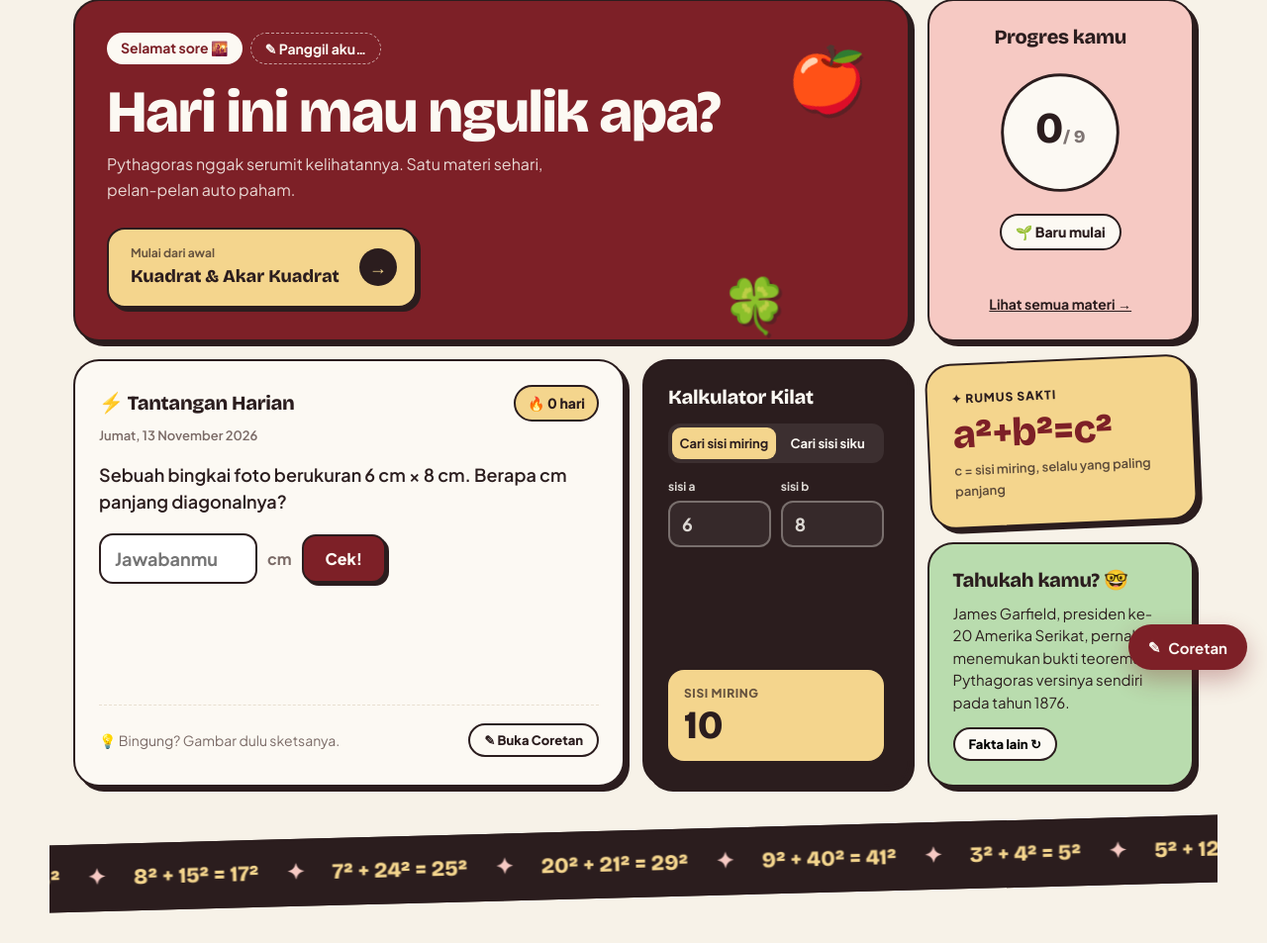
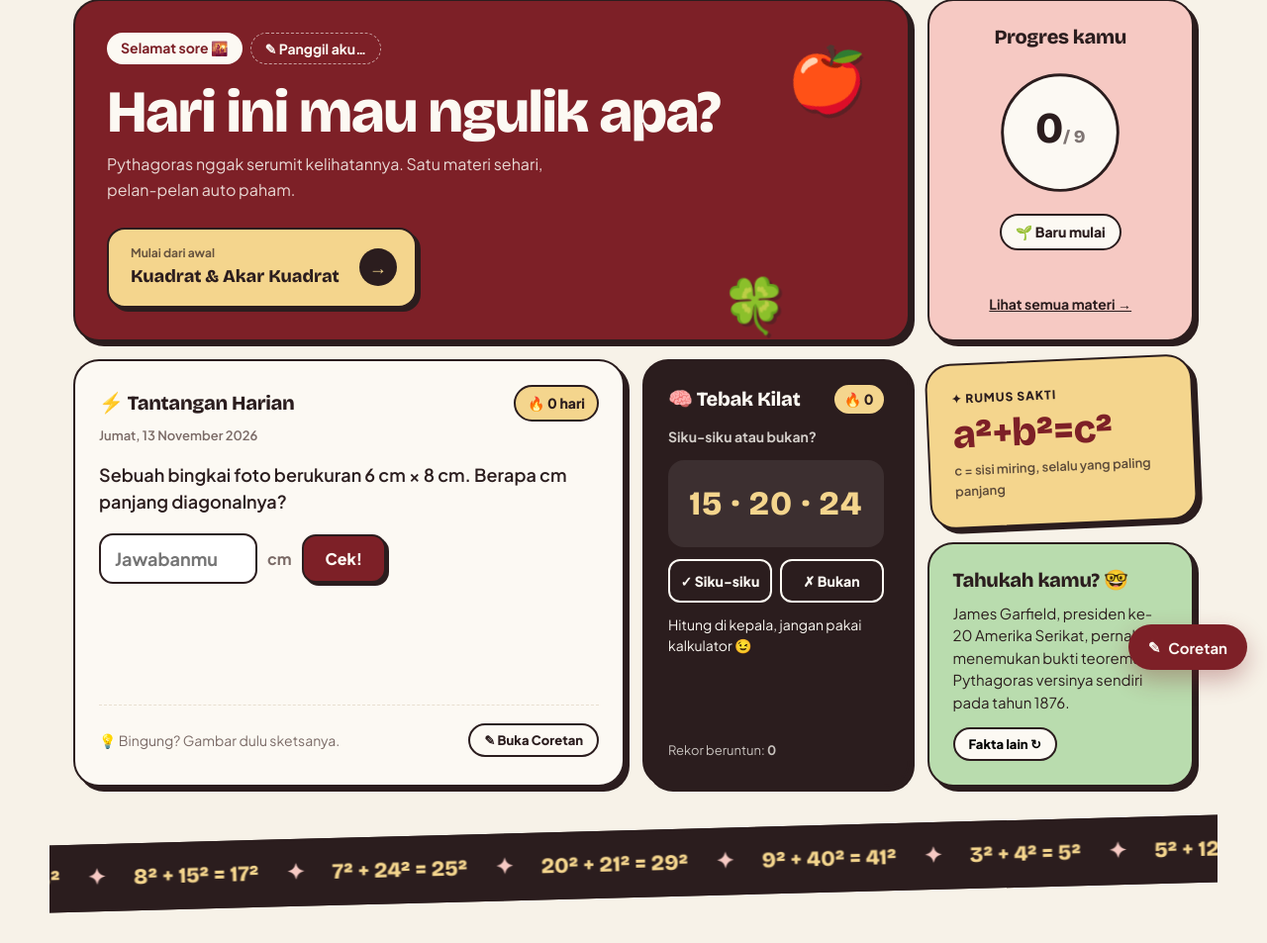
Before and after one commit to Nasywaa-Zaafarani-Kurniawan/2225250002_Nasywaa-Zaafarani-Kurniawan, a Flask app: page /beranda.html in a window 1280 px wide. Shown: the part 103-1056 px from the top of the page at 99% size. Run offline with Flask 3, Linux system fonts and the light colour scheme.

Commit message:
Beranda: ganti kalkulator kilat dengan game Tebak Kilat siku-siku atau bukan
Co-Authored-By: Claude Opus 5.5 <noreply@anthropic.com>

```diff
--- a/static/beranda.css
+++ b/static/beranda.css
@@ -494,92 +494,104 @@
     margin: 0 0 6px;
 }
 
-/* ---------- Kalkulator kilat ---------- */
+/* ---------- Tebak kilat ---------- */
 .kartu-kilat {
     grid-area: kilat;
     display: flex;
     flex-direction: column;
-    gap: 14px;
+    gap: 12px;
     background: var(--teks);
     color: var(--krem-terang);
 }
 
-.mode-kilat {
+.kepala-tebak {
     display: flex;
-    padding: 4px;
-    border-radius: 12px;
-    background: #ffffff14;
+    align-items: center;
+    justify-content: space-between;
+    gap: 8px;
 }
 
-.mode-kilat button {
-    flex: 1;
-    padding: 8px 6px;
-    border: none;
-    border-radius: 9px;
+.chip-beruntun {
+    padding: 3px 10px;
+    border-radius: 999px;
+    background: var(--kuning);
+    color: var(--teks);
+    font-weight: 800;
+    font-size: 14px;
+}
+
+.tanya-tebak {
+    margin: 0;
+    font-size: 14px;
+    font-weight: 700;
+    opacity: 0.8;
+}
+
+.angka-tebak {
+    padding: 16px 10px;
+    border-radius: 16px;
+    background: #ffffff14;
+    font-family: var(--font-judul);
+    font-size: clamp(26px, 3vw, 34px);
+    font-weight: 800;
+    text-align: center;
+    letter-spacing: 1px;
+    color: var(--kuning);
+}
+
+.tombol-tebak {
+    display: grid;
+    grid-template-columns: 1fr 1fr;
+    gap: 8px;
+}
+
+.tombol-tebak button {
+    padding: 11px 6px;
+    border: 2px solid var(--krem-terang);
+    border-radius: 12px;
     background: transparent;
     color: var(--krem-terang);
-    font: 700 13px "Plus Jakarta Sans", Arial, sans-serif;
+    font: 800 14px "Plus Jakarta Sans", Arial, sans-serif;
     cursor: pointer;
+    transition: transform 0.12s, background 0.15s;
 }
 
-.mode-kilat button.aktif {
-    background: var(--kuning);
-    color: var(--teks);
+.tombol-tebak button:hover:not(:disabled) {
+    background: #ffffff1f;
+    transform: translateY(-2px);
 }
 
-.isian-kilat {
-    display: grid;
-    grid-template-columns: 1fr 1fr;
-    gap: 10px;
+.tombol-tebak button:disabled {
+    cursor: default;
+    opacity: 0.6;
 }
 
-.isian-kilat label {
-    display: flex;
-    flex-direction: column;
-    gap: 4px;
-    font-size: 12px;
-    font-weight: 700;
-    opacity: 0.85;
+.tombol-tebak button.benar {
+    background: var(--hijau-pop);
+    border-color: var(--hijau-pop);
+    color: var(--teks);
+    opacity: 1;
 }
 
-.isian-kilat input {
-    width: 100%;
-    padding: 10px 12px;
-    border: 2px solid #fcf9f366;
-    border-radius: 12px;
-    background: #ffffff10;
-    color: var(--krem-terang);
-    font: 700 18px "Plus Jakarta Sans", Arial, sans-serif;
+.tombol-tebak button.salah {
+    background: var(--pink);
+    border-color: var(--pink);
+    color: var(--teks);
+    opacity: 1;
 }
 
-.isian-kilat input:focus {
-    outline: 2px solid var(--kuning);
-    border-color: transparent;
+.hasil-tebak {
+    min-height: 42px;
+    margin: 0;
+    font-size: 14px;
+    line-height: 1.5;
+    font-variant-numeric: tabular-nums;
 }
 
-.hasil-kilat {
-    margin-top: auto;
-    padding: 14px 16px;
-    border-radius: 16px;
-    background: var(--kuning);
-    color: var(--teks);
-}
-
-.hasil-kilat span {
-    display: block;
-    font-size: 12px;
-    font-weight: 800;
-    text-transform: uppercase;
-    letter-spacing: 0.6px;
-    opacity: 0.7;
-}
-
-.hasil-kilat strong {
-    display: block;
-    font-family: var(--font-judul);
-    font-size: clamp(28px, 3.4vw, 40px);
-    line-height: 1.1;
-    word-break: break-word;
+.rekor-tebak {
+    margin: auto 0 0;
+    font-size: 13px;
+    opacity: 0.75;
 }
 
 /* ---------- Stiker rumus ---------- */
--- a/static/beranda.js
+++ b/static/beranda.js
@@ -252,43 +252,65 @@ const KEMARIN = kunciTanggal(new Date(Date.now() - 864e5));
     }
 })();
 
-/* ---------- 4. Kalkulator kilat ---------- */
+/* ---------- 4. Tebak kilat: siku-siku atau bukan? ---------- */
 (function () {
-    let mode = "miring";
-    const isi1 = document.getElementById("kilat-1");
-    const isi2 = document.getElementById("kilat-2");
-    const hasil = document.getElementById("hasil-kilat");
+    const TRIPEL = [[3, 4, 5], [5, 12, 13], [8, 15, 17], [7, 24, 25], [20, 21, 29]];
+    const elAngka = document.getElementById("tebak-angka");
+    const elHasil = document.getElementById("tebak-hasil");
+    const elBeruntun = document.getElementById("tebak-beruntun");
+    const elRekor = document.getElementById("tebak-rekor");
+    const tombol = document.querySelectorAll(".tombol-tebak button");
 
-    function hitung() {
-        const x = Phyn.baca(isi1), y = Phyn.baca(isi2);
-        if (!(x > 0) || !(y > 0)) { hasil.textContent = "–"; return; }
-        if (mode === "miring") {
-            hasil.textContent = Phyn.akar(Math.round((x * x + y * y) * 1e6) / 1e6);
-        } else if (x <= y) {
-            hasil.textContent = "sisi miring harus lebih panjang";
-            hasil.style.fontSize = "16px";
-            return;
-        } else {
-            hasil.textContent = Phyn.akar(Math.round((x * x - y * y) * 1e6) / 1e6);
+    let beruntun = 0;
+    let rekor = simpan.ambil("phyn-tebak-rekor", 0);
+    let sekarang = null;
+    elRekor.textContent = rekor;
+
+    function soalBaru() {
+        // pilih tripel (boleh kelipatan) dengan sisi terbesar maksimal 30
+        const calon = [];
+        TRIPEL.forEach(([a, b, c]) => { for (let k = 1; c * k <= 30; k++) calon.push([a * k, b * k, c * k]); });
+        let [a, b, c] = calon[Math.floor(Math.random() * calon.length)];
+        const siku = Math.random() < 0.5;
+        if (!siku) {
+            // ubah sedikit supaya "hampir" tripel (jebakan)
+            if (Math.random() < 0.6) c += Math.random() < 0.5 ? 1 : -1;
+            else a += 1;
         }
-        hasil.style.fontSize = "";
+        const urut = [a, b, c].sort((x, y) => x - y);
+        sekarang = { sisi: urut, siku: urut[0] ** 2 + urut[1] ** 2 === urut[2] ** 2 };
+        elAngka.textContent = urut.join(" · ");
+        tombol.forEach((t) => { t.disabled = false; t.className = ""; });
     }
 
-    document.querySelectorAll(".mode-kilat button").forEach((t) => {
-        t.addEventListener("click", () => {
-            mode = t.dataset.mode;
-            document.querySelectorAll(".mode-kilat button").forEach((x) => x.classList.toggle("aktif", x === t));
-            const miring = mode === "miring";
-            document.getElementById("label-k1").textContent = miring ? "sisi a" : "sisi miring";
-            document.getElementById("label-k2").textContent = miring ? "sisi b" : "sisi siku diketahui";
-            document.getElementById("label-hasil").textContent = miring ? "sisi miring" : "sisi siku lainnya";
-            if (miring) { isi1.value = 6; isi2.value = 8; } else { isi1.value = 13; isi2.value = 5; }
-            hitung();
-        });
-    });
-    isi1.addEventListener("input", hitung);
-    isi2.addEventListener("input", hitung);
-    hitung();
+    tombol.forEach((t) => t.addEventListener("click", () => {
+        const [a, b, c] = sekarang.sisi;
+        const kiri = a * a + b * b, kanan = c * c;
+        const benar = (t.dataset.jawab === "ya") === sekarang.siku;
+        const alasan = sekarang.siku
+            ? `${a}² + ${b}² = ${kiri} = ${c}²`
+            : `${a}² + ${b}² = ${kiri}, tapi ${c}² = ${kanan}`;
+
+        tombol.forEach((x) => (x.disabled = true));
+        t.className = benar ? "benar" : "salah";
+
+        if (benar) {
+            beruntun++;
+            if (beruntun > rekor) {
+                rekor = beruntun;
+                simpan.taruh("phyn-tebak-rekor", rekor);
+                elRekor.textContent = rekor;
+            }
+            elHasil.innerHTML = `<b>✓ Betul!</b> ${alasan}`;
+        } else {
+            beruntun = 0;
+            elHasil.innerHTML = `<b>✗ Ups!</b> ${alasan} → ${sekarang.siku ? "siku-siku" : "bukan siku-siku"}`;
+        }
+        elBeruntun.textContent = `🔥 ${beruntun}`;
+        setTimeout(soalBaru, benar ? 1400 : 2600);
+    }));
+
+    soalBaru();
 })();
 
 /* ---------- 5. Fakta seru ---------- */
--- a/templates/index.html
+++ b/templates/index.html
@@ -82,21 +82,20 @@
             </div>
         </article>
 
-        <!-- Kalkulator kilat -->
+        <!-- Tebak kilat -->
         <article class="kartu kartu-kilat">
-            <h2 class="judul-kartu">Kalkulator Kilat</h2>
-            <div class="mode-kilat" role="tablist">
-                <button type="button" class="aktif" data-mode="miring" role="tab">Cari sisi miring</button>
-                <button type="button" data-mode="siku" role="tab">Cari sisi siku</button>
+            <div class="kepala-tebak">
+                <h2 class="judul-kartu">🧠 Tebak Kilat</h2>
+                <span class="chip-beruntun" id="tebak-beruntun">🔥 0</span>
             </div>
-            <div class="isian-kilat">
-                <label><span id="label-k1">sisi a</span><input type="number" id="kilat-1" value="6" min="0" step="any"></label>
-                <label><span id="label-k2">sisi b</span><input type="number" id="kilat-2" value="8" min="0" step="any"></label>
+            <p class="tanya-tebak">Siku-siku atau bukan?</p>
+            <div class="angka-tebak" id="tebak-angka">3 · 4 · 5</div>
+            <div class="tombol-tebak">
+                <button type="button" data-jawab="ya">✓ Siku-siku</button>
+                <button type="button" data-jawab="tidak">✗ Bukan</button>
             </div>
-            <div class="hasil-kilat">
-                <span id="label-hasil">sisi miring</span>
-                <strong id="hasil-kilat">10</strong>
-            </div>
+            <p class="hasil-tebak" id="tebak-hasil" aria-live="polite">Hitung di kepala, jangan pakai kalkulator 😉</p>
+            <p class="rekor-tebak">Rekor beruntun: <b id="tebak-rekor">0</b></p>
         </article>
 
         <!-- Stiker rumus -->
```
Also changed, not shown: docs/beranda.html (+11 -12 lines), docs/static/beranda.css (+72 -60 lines), docs/static/beranda.js (+54 -32 lines).
